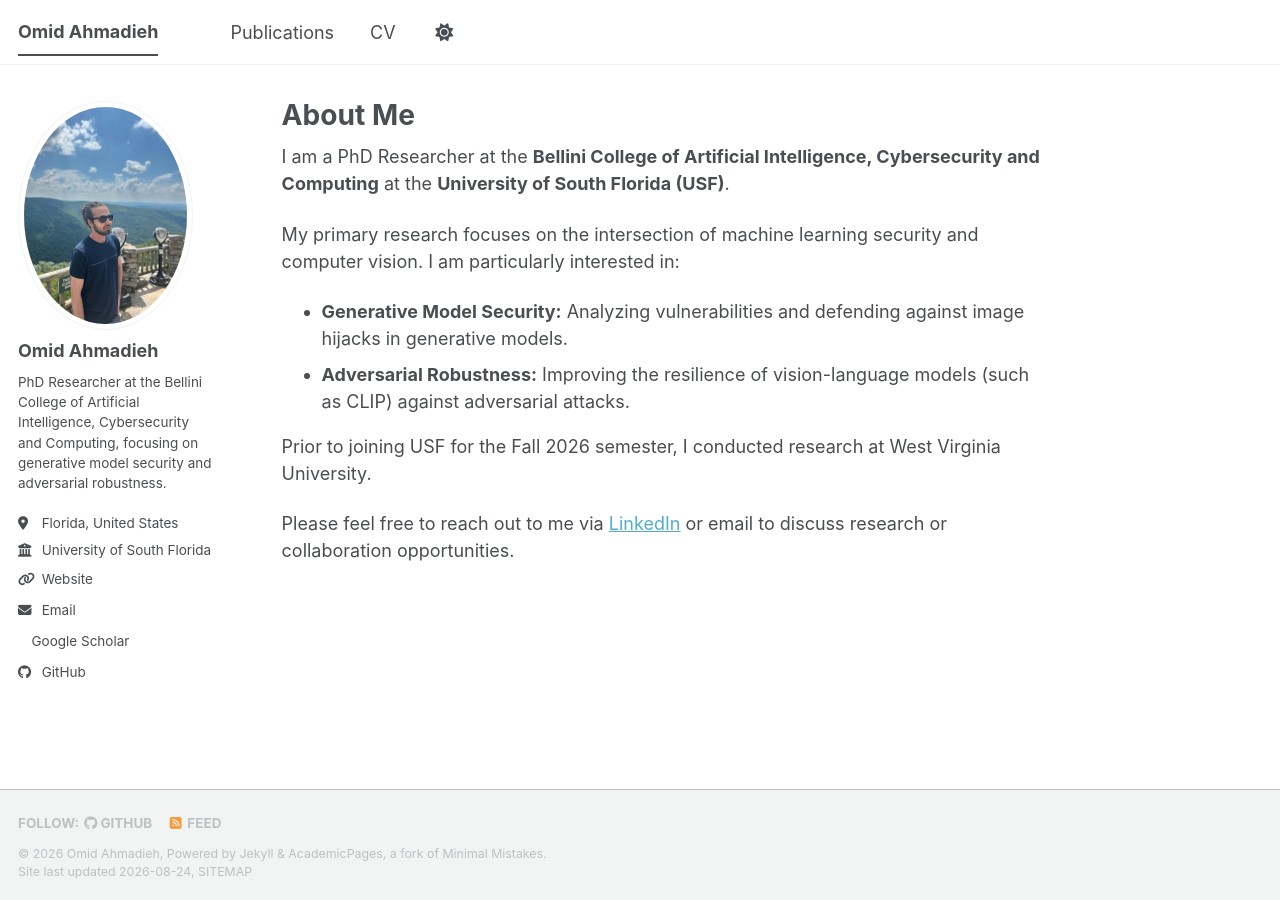
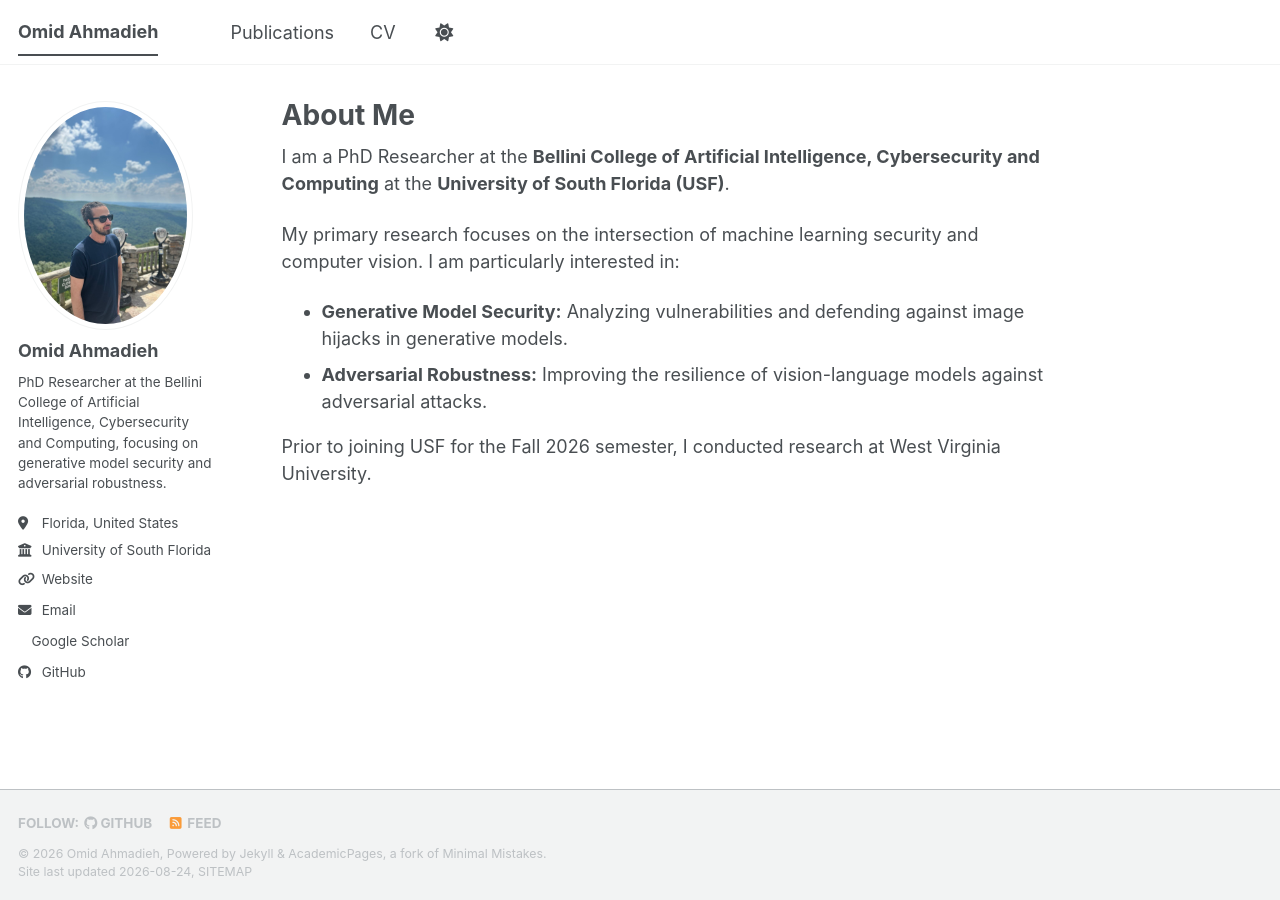
Before and after one commit to omid-ahmadieh/omid-ahmadieh.github.io, a Jekyll site: the page built from _pages/about.md, in a window 1280 px wide. Built offline with Jekyll 4.4.1, drawn with Linux system fonts in a browser that asks for light colours; a style sheet for code colours, icons or effects is not loaded.

Commit message:
Update about.md

```diff
--- a/_pages/about.md
+++ b/_pages/about.md
@@ -12,8 +12,6 @@ I am a PhD Researcher at the **Bellini College of Artificial Intelligence, Cyber
 
 My primary research focuses on the intersection of machine learning security and computer vision. I am particularly interested in:
 * **Generative Model Security:** Analyzing vulnerabilities and defending against image hijacks in generative models.
-* **Adversarial Robustness:** Improving the resilience of vision-language models (such as CLIP) against adversarial attacks.
+* **Adversarial Robustness:** Improving the resilience of vision-language models against adversarial attacks.
 
 Prior to joining USF for the Fall 2026 semester, I conducted research at West Virginia University.
-
-Please feel free to reach out to me via [LinkedIn](#) or email to discuss research or collaboration opportunities.
```
